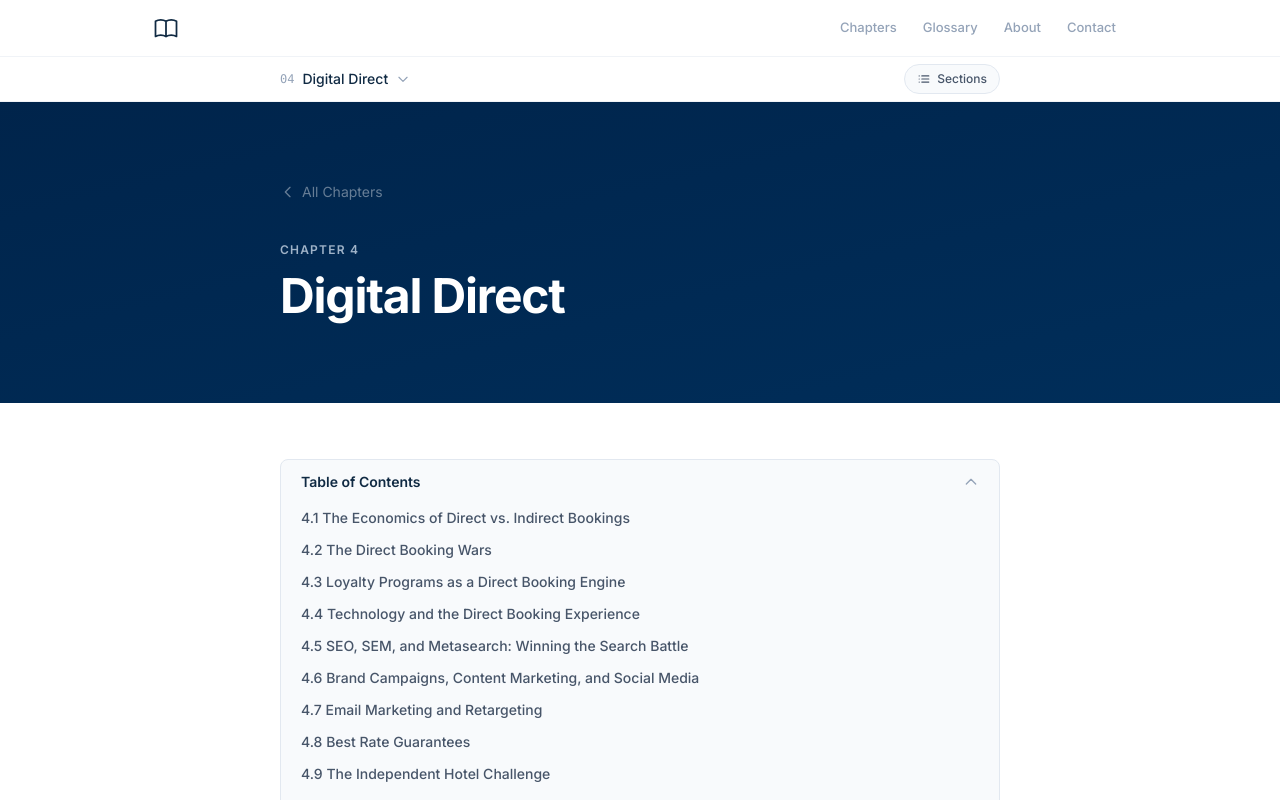
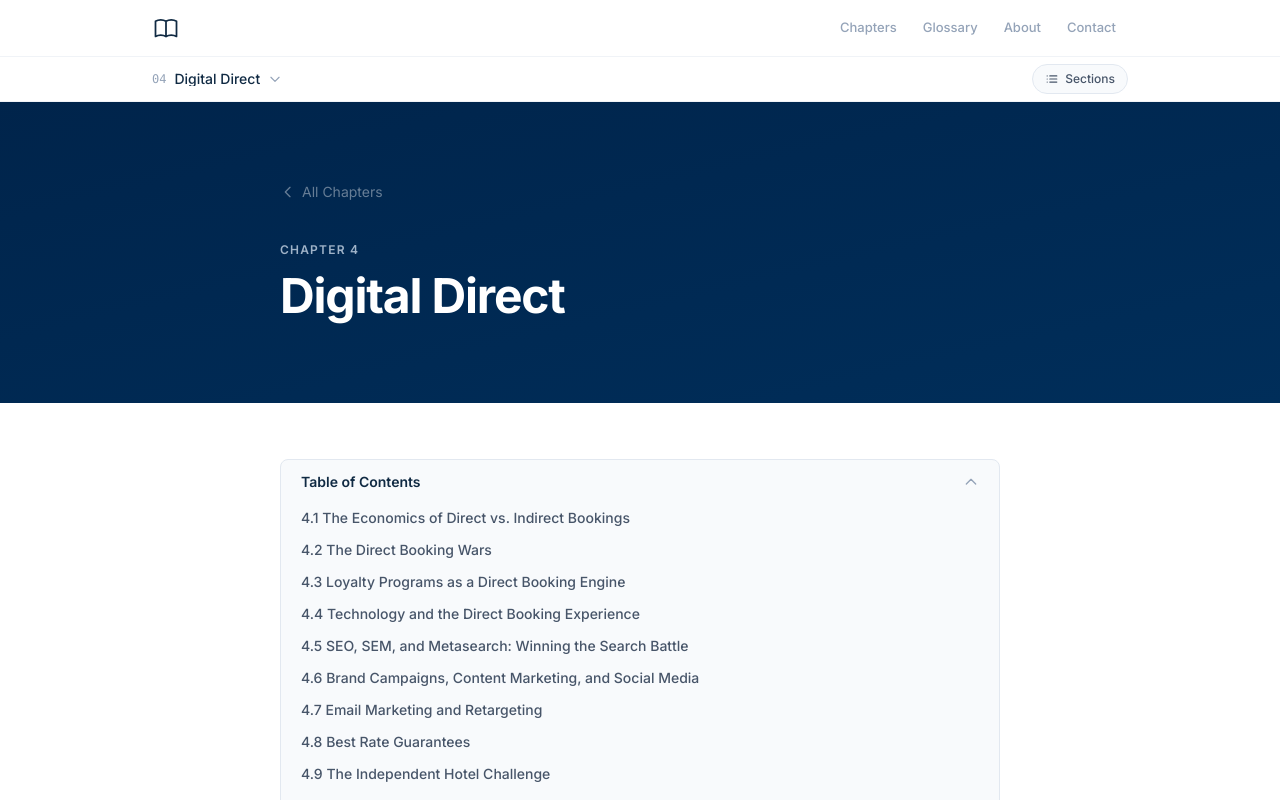
Before and after one commit to jds11/hoteldistro, a Next.js app: page /chapters/digital-direct in a window 1280 px wide. Shown: the top 800 px of the page. Built offline with nearby package versions, Linux system fonts and the light colour scheme.

Commit message:
Align SubNav to same max-w-5xl as Nav, fix vertical alignment

```diff
--- a/src/components/ChapterSubNav.tsx
+++ b/src/components/ChapterSubNav.tsx
@@ -18,7 +18,7 @@ export default function ChapterSubNav({ current, chapters, sections }: Props) {
 
   return (
     <div className="sticky top-14 z-40 bg-white/95 backdrop-blur-md border-b border-border/50">
-      <div className="max-w-3xl mx-auto px-4 sm:px-6">
+      <div className="max-w-5xl mx-auto px-4 sm:px-6">
         <div className="flex items-center justify-between h-11 gap-4">
           {/* Chapter selector */}
           <div className="relative min-w-0">
@@ -26,10 +26,10 @@ export default function ChapterSubNav({ current, chapters, sections }: Props) {
               onClick={() => { setChapOpen(!chapOpen); setTocOpen(false); }}
               className="flex items-center gap-2 text-sm font-medium text-text-primary hover:text-brand-700 transition-colors min-w-0"
             >
-              <span className="text-text-muted text-xs font-mono shrink-0">
+              <span className="text-text-muted text-xs font-mono shrink-0 leading-none">
                 {String(current.number).padStart(2, "0")}
               </span>
-              <span className="truncate">{current.title}</span>
+              <span className="truncate leading-none">{current.title}</span>
               <svg className={`w-3.5 h-3.5 text-text-muted shrink-0 transition-transform ${chapOpen ? "rotate-180" : ""}`} fill="none" stroke="currentColor" viewBox="0 0 24 24">
                 <path strokeLinecap="round" strokeLinejoin="round" strokeWidth={2} d="M19 9l-7 7-7-7" />
               </svg>
```
